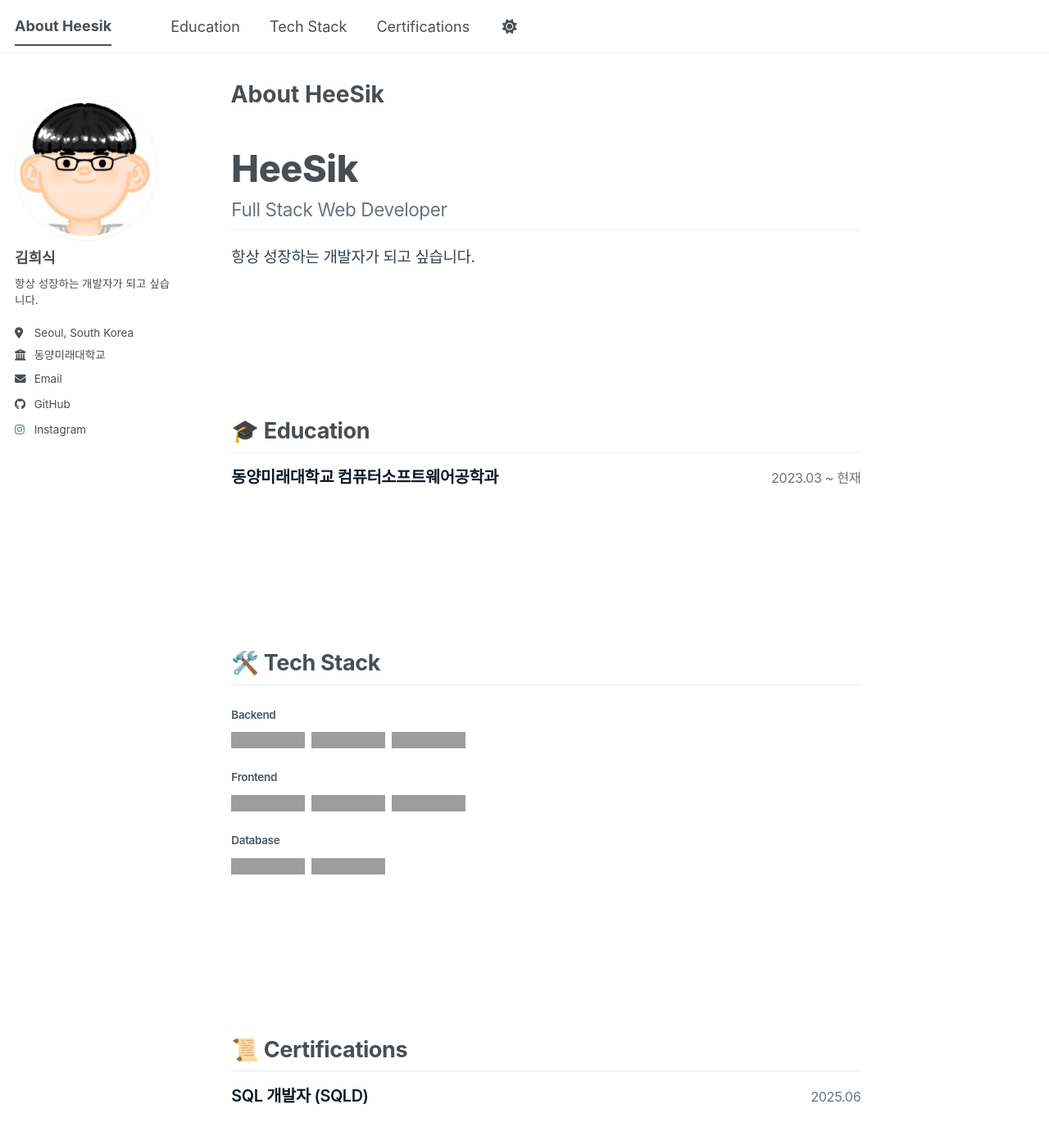
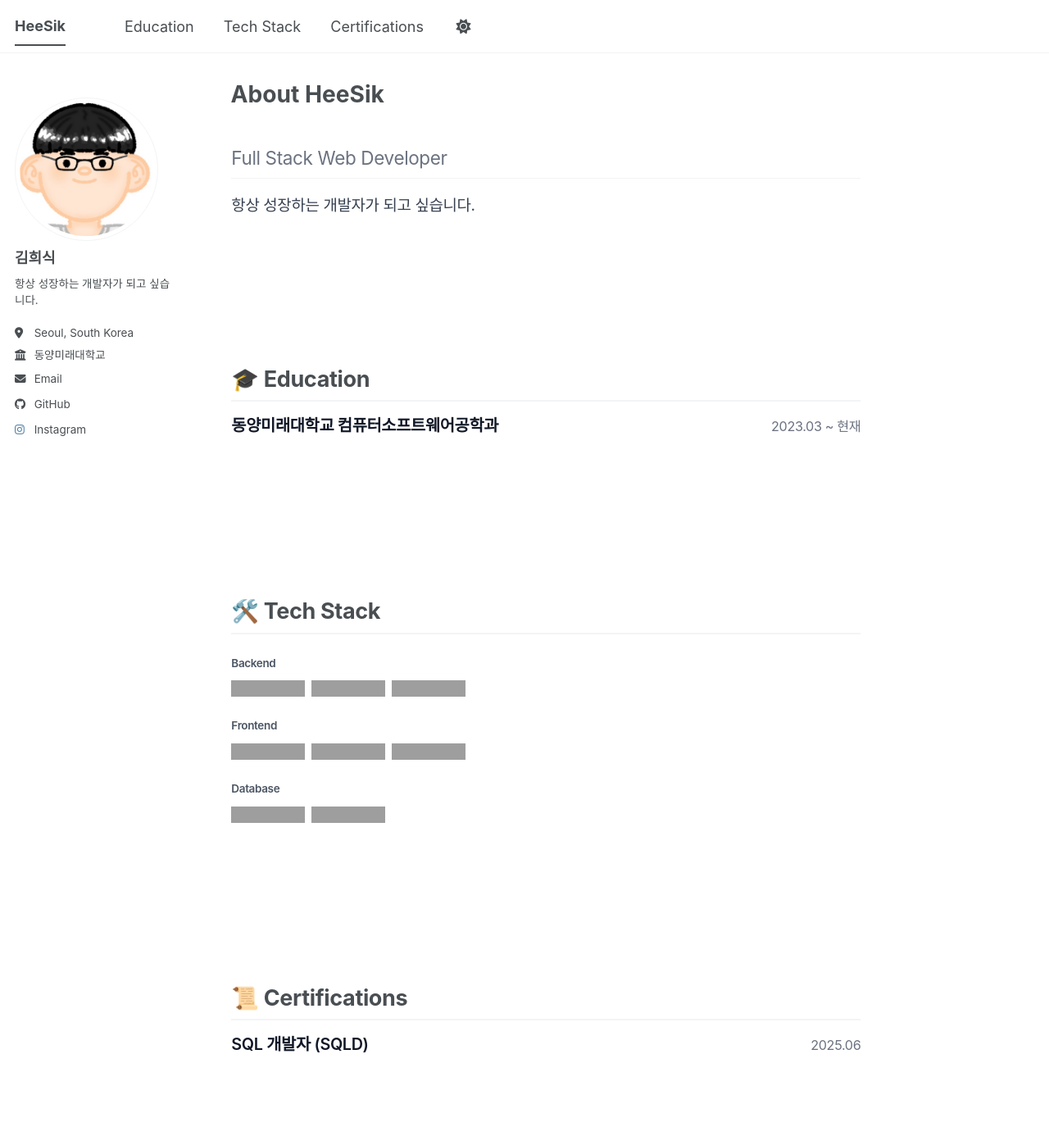
Before and after one commit to heesik03/heesik03.github.io, a Jekyll site: the page built from _pages/about.md, in a window 1280 px wide and 1400 px high. Shown: the top 1386 px of the window at 82% size. Built offline with Jekyll 4.4.1, drawn with Linux system fonts in a browser that asks for light colours; a script bundle is joined from its source files by our own code; library files that are not in the unit come from our copies; grey boxes are pictures that could not be loaded.

Commit message:
불필요한 내용 삭제

```diff
--- a/Gemfile
+++ b/Gemfile
@@ -2,8 +2,8 @@ source 'https://rubygems.org'
 
 group :jekyll_plugins do
   gem 'jekyll'
-  gem 'jekyll-feed'
-  gem 'jekyll-sitemap'
+# gem "jekyll-sitemap"
+# gem "jekyll-feed"
   gem 'jekyll-redirect-from'
   gem 'jemoji'
   gem 'webrick', '~> 1.8'
--- a/_config.yml
+++ b/_config.yml
@@ -8,7 +8,7 @@
 
 # Basic Site Settings
 locale                   : "ko-KR"
-title                    : "About Heesik"
+title                    : "HeeSik"
 name                     : &name "김희식"
 description              : &description "초보 개발자 Heesik입니다!"
 url                      : "https://heesik03.github.io"
@@ -120,7 +120,7 @@ staticman:
       options:
         format           : "iso8601" # "iso8601" (default), "timestamp-seconds", "timestamp-milliseconds"
 atom_feed:
-  hide                   : false     # change to true to hide the RSS feed in the footer
+  hide                   : true     # change to true to hide the RSS feed in the footer
   path                   : # blank (default) uses feed.xml
 
 
--- a/_includes/footer/custom.html
+++ b/_includes/footer/custom.html
@@ -1,16 +1,2 @@
-<!-- start custom footer snippets -->
-
-<a href="/sitemap/">Sitemap</a>
-
-<!-- Support for MatJax -->
-<script defer src="https://cdnjs.cloudflare.com/polyfill/v3/polyfill.min.js?features=es6"></script>
-<script defer src="https://cdn.jsdelivr.net/npm/mathjax@3/es5/tex-mml-chtml.js" id="MathJax-script"></script>
-
-<!-- Support for Mermaid -->
-<script type="module">
-    import mermaid from 'https://cdn.jsdelivr.net/npm/mermaid@11/dist/mermaid.esm.min.mjs';
-    mermaid.initialize({startOnLoad:true, theme:'default'});
-    await mermaid.run({querySelector:'code.language-mermaid'});
-</script>
-
-<!-- end custom footer snippets -->
+<hr />
+<!-- <a href="/sitemap/">Sitemap</a> -->
--- a/_includes/head.html
+++ b/_includes/head.html
@@ -3,8 +3,6 @@
 <meta charset="utf-8">
 
 {% include seo.html %}
-
-<link href="{% if site.atom_feed.path %}{{ site.atom_feed.path }}{% else %}{{ base_path }}/feed.xml{% endif %}" type="application/atom+xml" rel="alternate" title="{{ site.title }} Feed">
 
 <meta name="viewport" content="width=device-width, initial-scale=1.0">
 
--- a/_includes/seo.html
+++ b/_includes/seo.html
@@ -7,7 +7,11 @@
 {% assign seo_url = seo_url | default: site.github.url %}
 
 {% if page.title %}
-  {% assign seo_title = page.title | append: " " | append: site.title_separator | append: " " | append: site.title %}
+  {% if page.title == site.title or site.title == nil %}
+    {% assign seo_title = page.title %}
+  {% else %}
+    {% assign seo_title = page.title | append: " " | append: site.title_separator | append: " " | append: site.title %}
+  {% endif %}
 {% endif %}
 
 {% if seo_title %}
--- a/_pages/about.md
+++ b/_pages/about.md
@@ -26,7 +26,6 @@ redirect_from:
 <div style="max-width: 768px; margin: 0 auto; letter-spacing: -0.02em;">
 
   <section id="intro">
-    <h1 style="font-size: 2.5rem; font-weight: 800; margin-bottom: 0.5rem;">HeeSik</h1>
     <h2 style="font-size: 1.25rem; color: #6b7280; font-weight: 400; margin-top: 0;">Full Stack Web Developer</h2>
     <p style="margin-top: 1rem; line-height: 1.6; color: #374151; font-size: 1.05rem;">
       항상 성장하는 개발자가 되고 싶습니다.
```
Also changed, not shown: _pages/404.md (+0 -1 lines).
